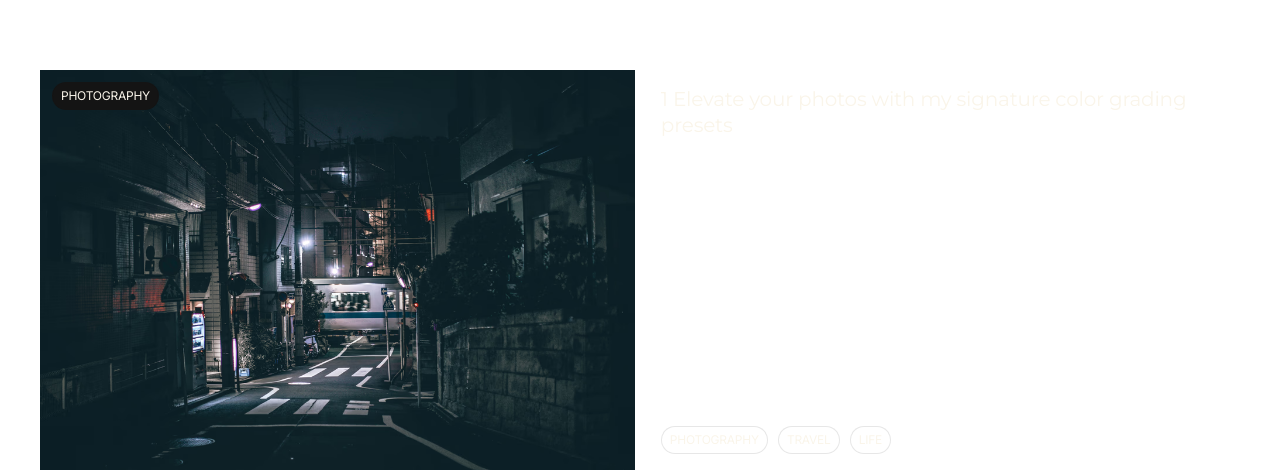
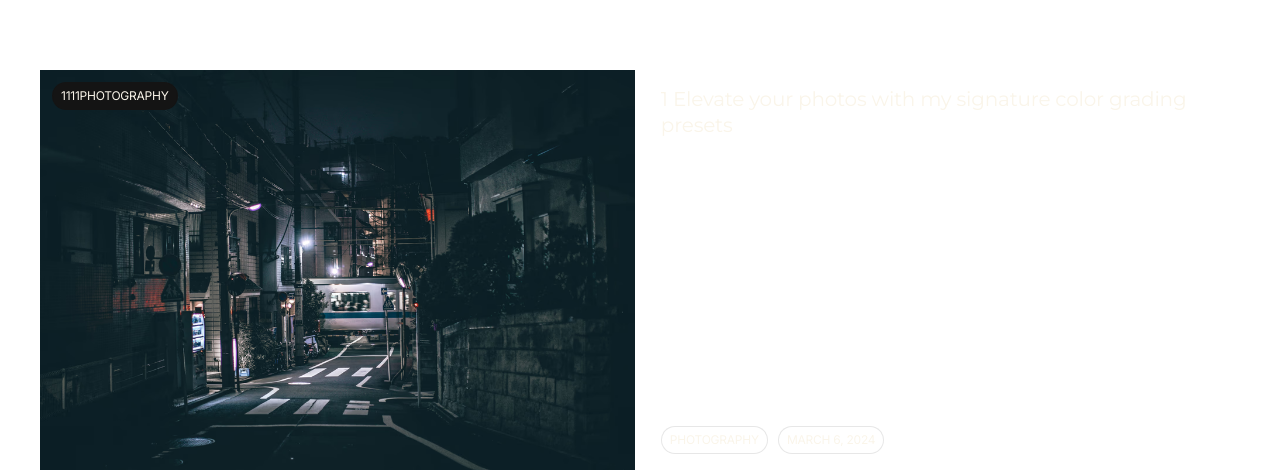
Before and after one commit to maxim-bekish/photo, a Next.js app: page /blogs in a window 1280 px wide. Shown: the part 330-802 px from the top of the page. Built offline with nearby package versions, Linux system fonts and the light colour scheme.

Commit message:
add end pages

```diff
--- /dev/null
+++ b/src/app/blogs/[id]/FooterBlog.tsx
@@ -0,0 +1,29 @@
+'use client';
+
+import { ArticlesCard } from '@/src/shared/components/ui/Articles-card';
+import { Button } from '@/src/shared/components/ui/button';
+import { ArticlesItem } from '@/src/shared/types';
+import { useRef } from 'react';
+
+export const FooterBlog = ({ article }: { article: ArticlesItem }) => {
+	const itemRefs = useRef<HTMLDivElement[]>([]);
+	const setItemRef = (el: HTMLDivElement | null) => {
+		if (el && !itemRefs.current.includes(el)) {
+			itemRefs.current.push(el);
+		}
+	};
+
+	return (
+		<section className='flex flex-col gap-10 items-center  wrapper-small'>
+			<div className='flex flex-col gap-10 '>
+				<h2 className='h2-s text-left w-full'>Read other Blogs</h2>
+				<div className='flex gap-2.5'>
+					<ArticlesCard el={article} setItemRef={setItemRef} />
+					<ArticlesCard className='hidden md:block' el={article} setItemRef={setItemRef} />
+					<ArticlesCard el={article} setItemRef={setItemRef} />
+				</div>
+			</div>
+			<Button variant={'outline'} label={'all blogs'} />
+		</section>
+	);
+};
--- /dev/null
+++ b/src/app/blogs/[id]/HeaderBlog.tsx
@@ -0,0 +1,22 @@
+'use client';
+
+import { ArticlesItem } from '@/src/shared/types';
+
+export const HeaderBlog = ({ article }: { article: ArticlesItem }) => {
+	return (
+		<section className=' max-w-[800px] mx-auto flex flex-col gap-7.5 items-center'>
+			<div className='flex flex-col gap-5 items-center'>
+				<h1 className='h1-b text-center'>{article.message}</h1>
+				<div className='flex gap-6 p-5'>
+					<p className='body1 uppercase'>
+						Category: <span className='text-light-orange'>{article.category}</span>
+					</p>
+					<p className='body1 uppercase'>{article.date}</p>
+				</div>
+			</div>
+			<div className='aspect-2/1 w-full max-w-[800px] h-auto  '>
+				<img className='w-full h-full object-cover object-center' src={article.src} alt='poster' />
+			</div>
+		</section>
+	);
+};
--- /dev/null
+++ b/src/app/blogs/[id]/MainBlog.tsx
@@ -0,0 +1,11 @@
+'use client';
+
+import { ArticlesItem } from '@/src/shared/types';
+
+export const MainBlog = ({ article }: { article: ArticlesItem }) => {
+	return (
+		<main className=' max-w-[800px] mx-auto '>
+			<div>main</div>
+		</main>
+	);
+};
--- /dev/null
+++ b/src/app/blogs/[id]/page.tsx
@@ -0,0 +1,23 @@
+'use client';
+
+import { HeaderBlog } from './HeaderBlog';
+import { MainBlog } from './MainBlog';
+import { FooterBlog } from './FooterBlog';
+export default function () {
+	const article = {
+		id: '6',
+		href: '6',
+		src: '/assets/expertise/img-3.avif',
+		message: 'Elevate your photos with my signature color grading presets',
+		category: 'Photography',
+		date: 'March 6, 2024',
+	};
+
+	return (
+		<div className='pt-[130px] pb-[100px] flex flex-col gap-[100px] items-center'>
+			<HeaderBlog article={article} />
+			<MainBlog article={article} />
+			<FooterBlog article={article} />
+		</div>
+	);
+}
--- a/src/app/blogs/page.tsx
+++ b/src/app/blogs/page.tsx
@@ -10,53 +10,70 @@ import { useMemo } from 'react';
 const articlesList: ArticlesItem[] = [
 	{
 		id: '1',
+		href: '1',
 		src: '/assets/expertise/img-1.avif',
-		subTitle: 'Photography',
+		subTitle: '1111Photography',
 		message: '1 Elevate your photos with my signature color grading presets',
-		badge: ['Photography', 'Travel', 'Life'],
+    category: 'Photography',
+    date: 'March 6, 2024',
+
 	},
 	{
 		id: '2',
+		href: '2',
 		src: '/assets/expertise/img-2.avif',
 		subTitle: 'Photography',
 		message: '2 The art of candid photography: capturing moments naturally',
-		badge: ['Photography', 'Travel', 'Life', 'Life', 'Life', 'Life', 'Life', 'Travel', 'Travel'],
+        category: 'Photography',
+        date: 'March 6, 2024',
 	},
 	{
 		id: '3',
+		href: '3',
 		src: '/assets/expertise/img-3.avif',
 		message: "3 Capturing the magic of golden hour: a photographer's guide",
-		badge: ['Photography', 'Travel', 'Life'],
+		category: 'Photography',
+    date: 'March 6, 2024',
 	},
 	{
 		id: '4',
+		href: '4',
 		src: '/assets/expertise/img-1.avif',
 		message: '4 Elevate your photos with my signature color grading presets',
-		badge: ['Photography', 'Travel', 'Life'],
+		category: 'Photography',
+    date: 'March 6, 2024',
 	},
 	{
 		id: '5',
+		href: '5',
 		src: '/assets/expertise/img-2.avif',
 		message: '5 Elevate your photos with my signature color grading presets',
-		badge: ['Photography', 'Travel', 'Life'],
+		category: 'Photography',
+    date: 'March 6, 2024',
 	},
 	{
 		id: '6',
+		href: '6',
 		src: '/assets/expertise/img-3.avif',
 		message: '6 Elevate your photos with my signature color grading presets',
-		badge: ['Photography', 'Travel', 'Life'],
+		category: 'Photography',
+    date: 'March 6, 2024',
 	},
 	{
 		id: '7',
+		href: '7',
 		src: '/assets/expertise/img-1.avif',
 		message: '7 Elevate your photos with my signature color grading presets',
-		badge: ['Photography', 'Travel', 'Life'],
+		category: 'Photography',
+    date: 'March 6, 2024',
 	},
 	{
 		id: '8',
+		href: '8',
 		src: '/assets/expertise/img-2.avif',
 		message: '8 Elevate your photos wth my signature color grading presets',
-		badge: ['Photography', 'Travel', 'Life'],
+		category: 'Photography',
+    date: 'March 6, 2024',
 	},
 ];
 
--- a/src/shared/components/home/Articles.tsx
+++ b/src/shared/components/home/Articles.tsx
@@ -5,7 +5,6 @@ import { useCustomCursor } from '@/src/shared/hooks/useCustomCursor';
 import gsap from 'gsap';
 import { Observer } from 'gsap/Observer';
 import { useMemo, useRef } from 'react';
-import { Badge } from '../ui/badge';
 import { Button } from '../ui/button';
 import { ArticlesCard } from '../ui/Articles-card';
 import { ArticlesItem } from '../../types';
@@ -31,26 +30,34 @@ export const Articles = () => {
 		{
 			id: '1',
 			src: '/assets/expertise/img-1.avif',
+			href: '1',
 			message: 'Сделайте ваши фотографии выразительнее с моими фирменными пресетами цветокоррекции',
-			badge: ['Фотография', 'Путешествия', 'Стиль жизни'],
+			category: 'Photography',
+			date: 'March 6, 2024',
 		},
 		{
 			id: '2',
 			src: '/assets/expertise/img-2.avif',
+			href: '2',
 			message: 'Искусство репортажной съёмки: как естественно ловить моменты',
-			badge: ['Фотография', 'Путешествия', 'Стиль жизни', 'Путешествия', 'Путешествия'],
+			category: 'Photography',
+			date: 'March 6, 2024',
 		},
 		{
 			id: '3',
 			src: '/assets/expertise/img-3.avif',
+			href: '3',
 			message: 'Магия «золотого часа»: гид для фотографов по идеальному свету',
-			badge: ['Фотография', 'Путешествия', 'Стиль жизни'],
+			category: 'Photography',
+			date: 'March 6, 2024',
 		},
 		{
 			id: '4',
 			src: '/assets/expertise/img-1.avif',
+			href: '4',
 			message: 'Улучшите свои снимки с помощью моих авторских пресетов цветокоррекции',
-			badge: ['Фотография', 'Путешествия', 'Стиль жизни'],
+			category: 'Photography',
+			date: 'March 6, 2024',
 		},
 	];
 
--- a/src/shared/components/ui/Articles-card.tsx
+++ b/src/shared/components/ui/Articles-card.tsx
@@ -1,13 +1,6 @@
 import { cn } from '../../lib/utils';
+import { ArticlesItem } from '../../types';
 import { Badge } from './badge';
-
-interface ArticlesItem {
-	id: string;
-	src: string;
-	message: string;
-	badge: string[];
-	subTitle?: string;
-}
 
 export const ArticlesCard = ({
 	el,
@@ -23,8 +16,9 @@ export const ArticlesCard = ({
 	big?: boolean;
 }) => {
 	return (
-		<div
-			ref={setItemRef}
+		<div ref={setItemRef}>
+			<a
+				href={'/blogs/' + el.href}
 				className={cn(
 					'flex cursor-pointer group gap-1 flex-col ',
 					row && 'flex-col md:flex-row  md:gap-2.5',
@@ -63,13 +57,11 @@ export const ArticlesCard = ({
 						{el.message}
 					</h3>
 					<div className='flex gap-2.5 flex-wrap'>
-					{el.badge.map((badge, index) => (
-						<Badge variant='secondary' key={index}>
-							{badge}
-						</Badge>
-					))}
+						<Badge variant='secondary'>{el.category}</Badge>
+						<Badge variant='secondary'>{el.date}</Badge>
 					</div>
 				</div>
+			</a>
 		</div>
 	);
 };
```
Also changed, not shown: src/shared/types.ts (+5 -3 lines). Lines whose indentation alone changed are shown as unchanged.
